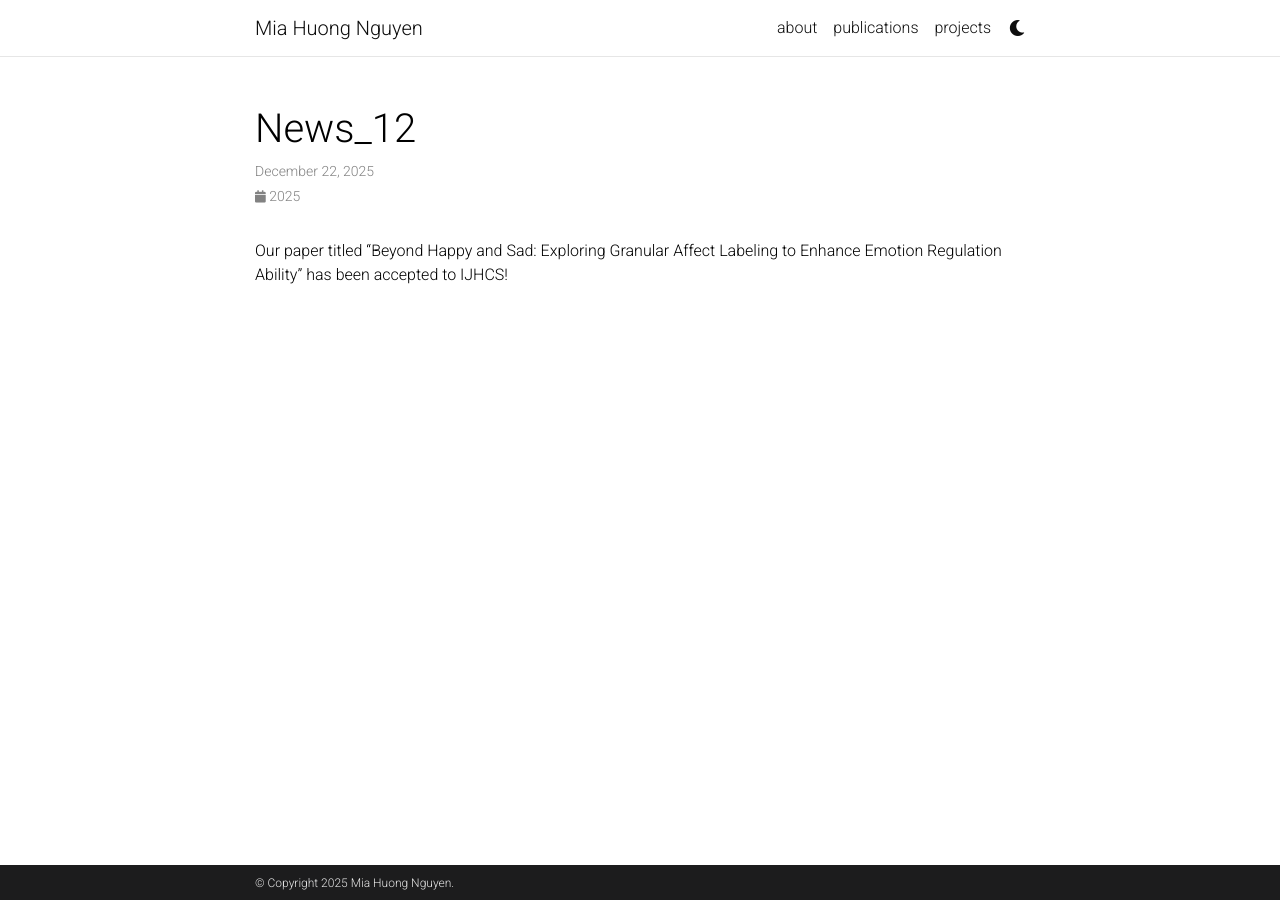
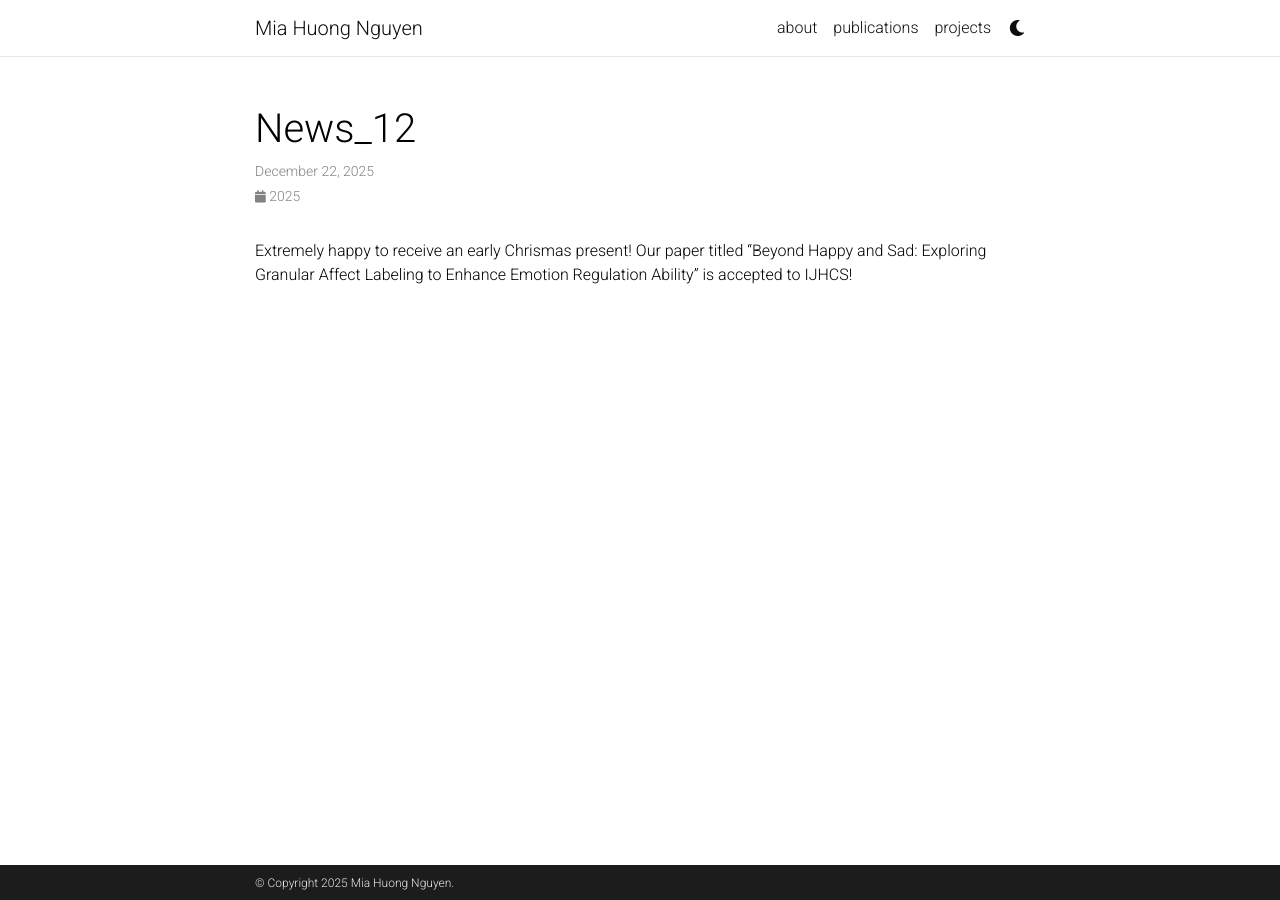
Before and after one commit to iammia0o/iammia0o.github.io, a Jekyll site: the page built from _news/news_12.md, in a window 1280 px wide. Built offline with Jekyll 4.4.1, drawn with Linux system fonts in a browser that asks for light colours; comment, search, counter and statistics services are not loaded; a style sheet for code colours, icons or effects is not loaded.

Commit message:
updated news

```diff
--- a/_news/news_12.md
+++ b/_news/news_12.md
@@ -4,4 +4,4 @@ date: 2025-12-22
 inline: true
 ---
 
-Our paper titled "Beyond Happy and Sad: Exploring Granular Affect Labeling to Enhance Emotion Regulation Ability" has been accepted to IJHCS!
+Extremely happy to receive an early Chrismas present! Our paper titled "Beyond Happy and Sad: Exploring Granular Affect Labeling to Enhance Emotion Regulation Ability" is accepted to IJHCS!
```
Also changed, not shown: _news/news_10.md (+1 -1 lines), _news/news_11.md (+1 -1 lines), _news/news_8.md (+1 -1 lines), _news/news_9.md (+1 -1 lines).
